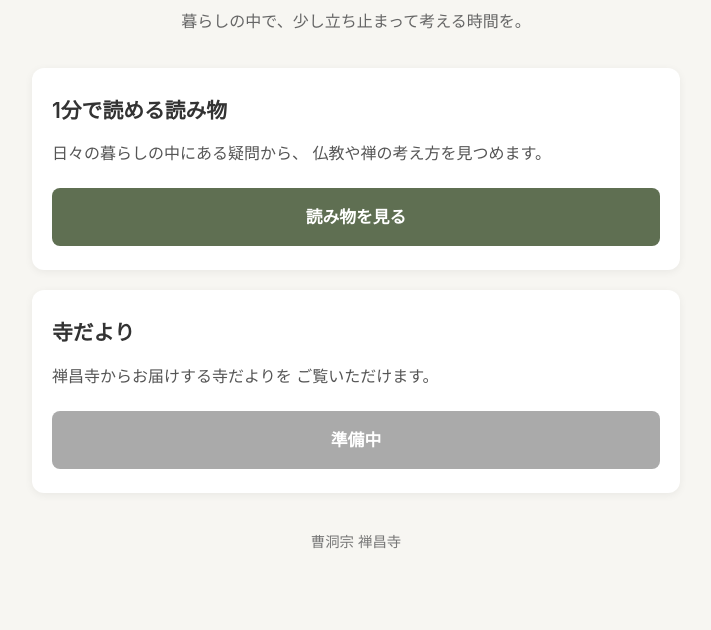
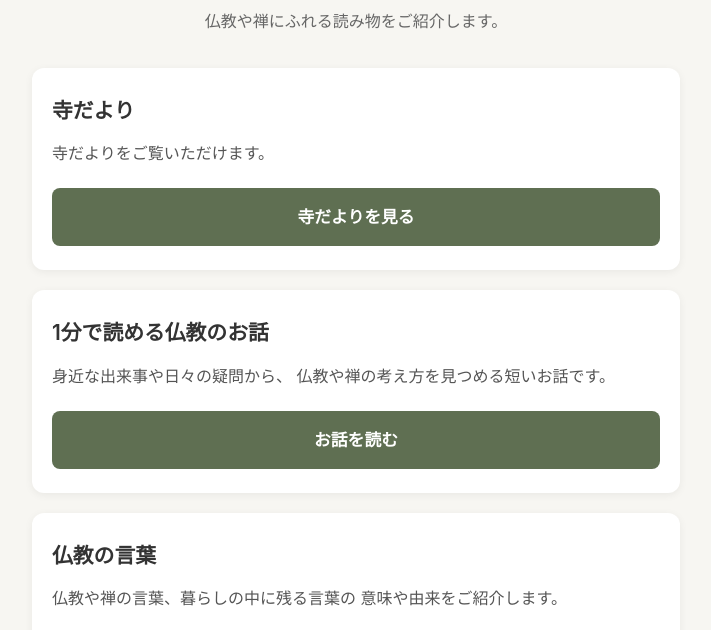
Before and after one commit to Zenshoji/meinichi-liff, a plain HTML site: page learning/index.html in a window 1280 px wide. Shown: the part 150-780 px from the top of the page, without its empty margins (284-995 px from the left). Drawn offline with Linux system fonts and the light colour scheme.

Commit message:
Update index.html

```diff
--- a/learning/index.html
+++ b/learning/index.html
@@ -34,7 +34,6 @@
       padding: 20px 16px 40px;
     }
 
-    /* LINEへ戻る案内 */
     .close-guide {
       margin-bottom: 24px;
       padding: 12px 14px;
@@ -45,7 +44,6 @@
       color: #555555;
     }
 
-    /* ページタイトル */
     .page-header {
       text-align: center;
       margin-bottom: 32px;
@@ -64,7 +62,6 @@
       color: #666666;
     }
 
-    /* 各コンテンツ */
     .content-card {
       margin-bottom: 20px;
       padding: 24px 20px;
@@ -85,7 +82,6 @@
       color: #555555;
     }
 
-    /* ボタン */
     .button {
       display: block;
       width: 100%;
@@ -103,13 +99,11 @@
       opacity: 0.8;
     }
 
-    /* 準備中ボタン */
     .button.disabled {
       background-color: #aaaaaa;
       pointer-events: none;
     }
 
-    /* フッター */
     footer {
       margin-top: 36px;
       text-align: center;
@@ -117,7 +111,6 @@
       color: #777777;
     }
 
-    /* 文字サイズを大きくしている端末への配慮 */
     @media (max-width: 480px) {
       .container {
         padding-left: 14px;
@@ -140,58 +133,62 @@
   </style>
 </head>
 
-
 <body>
 
   <main class="container">
 
-    <!-- LINEへ戻る案内 -->
     <div class="close-guide">
       LINEへ戻るには、右上の「×」を押してください
     </div>
 
-
-    <!-- ページタイトル -->
     <header class="page-header">
       <h1>学び</h1>
       <p>
-        暮らしの中で、少し立ち止まって考える時間を。
+        仏教や禅にふれる読み物をご紹介します。
       </p>
     </header>
-
-
-    <!-- 1分で読める読み物 -->
-    <section class="content-card">
-      <h2>1分で読める読み物</h2>
-
-      <p>
-        日々の暮らしの中にある疑問から、
-        仏教や禅の考え方を見つめます。
-      </p>
-
-      <a href="./articles/" class="button">
-        読み物を見る
-      </a>
-    </section>
-
 
     <!-- 寺だより -->
     <section class="content-card">
       <h2>寺だより</h2>
 
       <p>
-        禅昌寺からお届けする寺だよりを
-        ご覧いただけます。
+        寺だよりをご覧いただけます。
       </p>
 
-      <!-- 公開準備が整うまでは準備中 -->
-      <span class="button disabled">
-        準備中
-      </span>
+      <a href="./teradayori/" class="button">
+        寺だよりを見る
+      </a>
     </section>
 
+    <!-- 1分で読める仏教のお話 -->
+    <section class="content-card">
+      <h2>1分で読める仏教のお話</h2>
 
-    <!-- フッター -->
+      <p>
+        身近な出来事や日々の疑問から、
+        仏教や禅の考え方を見つめる短いお話です。
+      </p>
+
+      <a href="./articles/" class="button">
+        お話を読む
+      </a>
+    </section>
+
+    <!-- 仏教の言葉 -->
+    <section class="content-card">
+      <h2>仏教の言葉</h2>
+
+      <p>
+        仏教や禅の言葉、暮らしの中に残る言葉の
+        意味や由来をご紹介します。
+      </p>
+
+      <a href="./words/" class="button">
+        言葉を読む
+      </a>
+    </section>
+
     <footer>
       曹洞宗 禅昌寺
     </footer>
```
